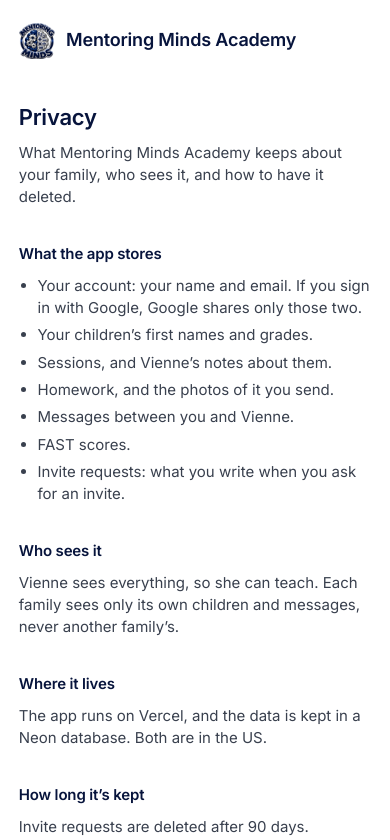
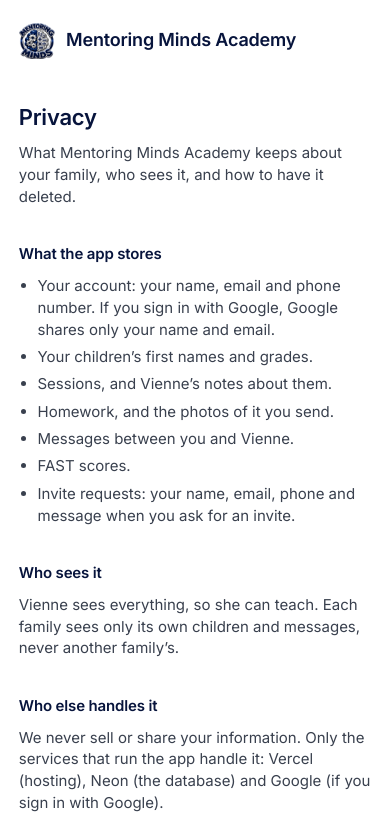
Before and after one commit to smb-products/mentoring-minds, a Next.js app: page /privacy in a window 390 px wide. Shown: the top 840 px of the page. Built offline with nearby package versions, Linux system fonts and the light colour scheme.

Commit message:
Privacy: Javaris's approved wording (account phone, invite request contents, 'Who else handles it'); DEPLOY ticks the review

```diff
--- a/src/app/privacy/page.tsx
+++ b/src/app/privacy/page.tsx
@@ -14,19 +14,23 @@ const SECTIONS: { title: string; body: React.ReactNode }[] = [
     title: 'What the app stores',
     body: (
       <ul className="list-disc space-y-1.5 pl-5">
-        <li>Your account: your name and email. If you sign in with Google, Google shares only those two.</li>
+        <li>Your account: your name, email and phone number. If you sign in with Google, Google shares only your name and email.</li>
         <li>Your children’s first names and grades.</li>
         <li>Sessions, and Vienne’s notes about them.</li>
         <li>Homework, and the photos of it you send.</li>
         <li>Messages between you and Vienne.</li>
         <li>FAST scores.</li>
-        <li>Invite requests: what you write when you ask for an invite.</li>
+        <li>Invite requests: your name, email, phone and message when you ask for an invite.</li>
       </ul>
     ),
   },
   {
     title: 'Who sees it',
     body: <p>Vienne sees everything, so she can teach. Each family sees only its own children and messages, never another family’s.</p>,
+  },
+  {
+    title: 'Who else handles it',
+    body: <p>We never sell or share your information. Only the services that run the app handle it: Vercel (hosting), Neon (the database) and Google (if you sign in with Google).</p>,
   },
   {
     title: 'Where it lives',
```
Also changed, not shown: 2 other files (tests, documents, lock files or other folders).
